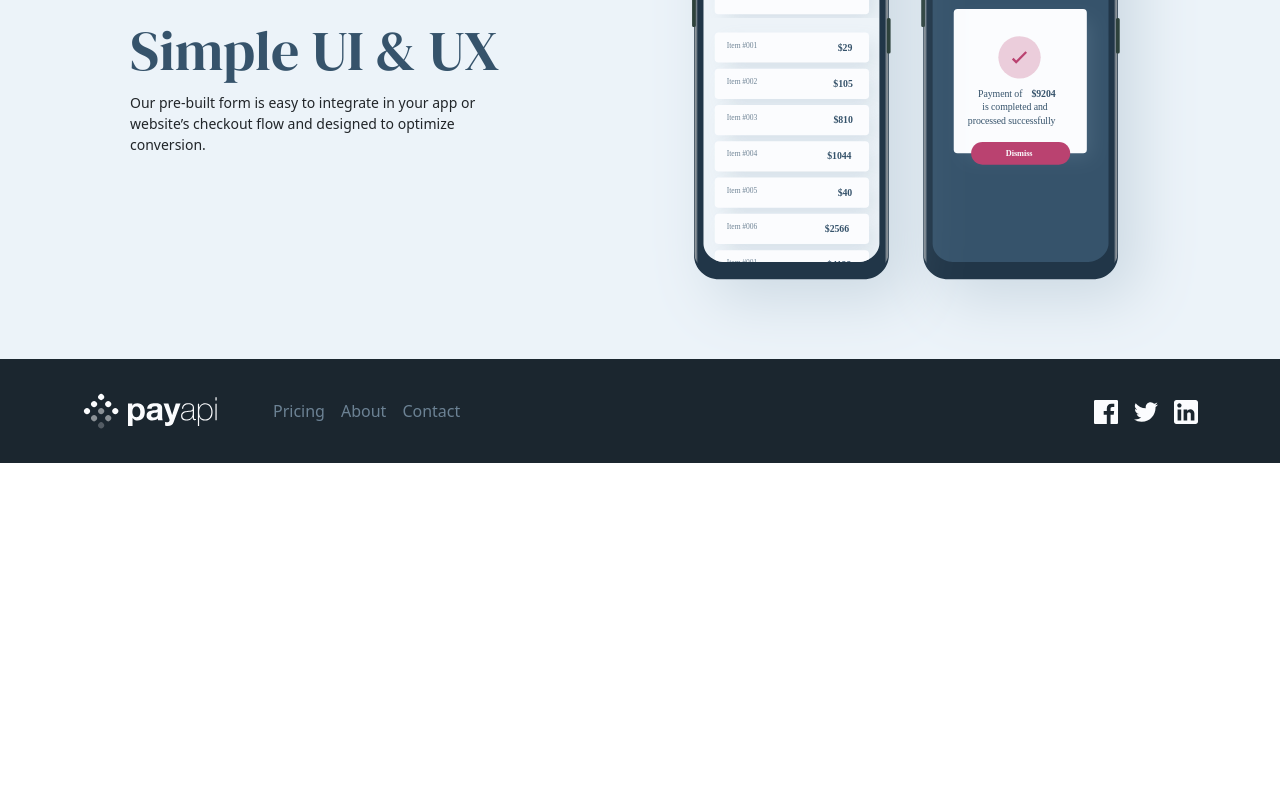
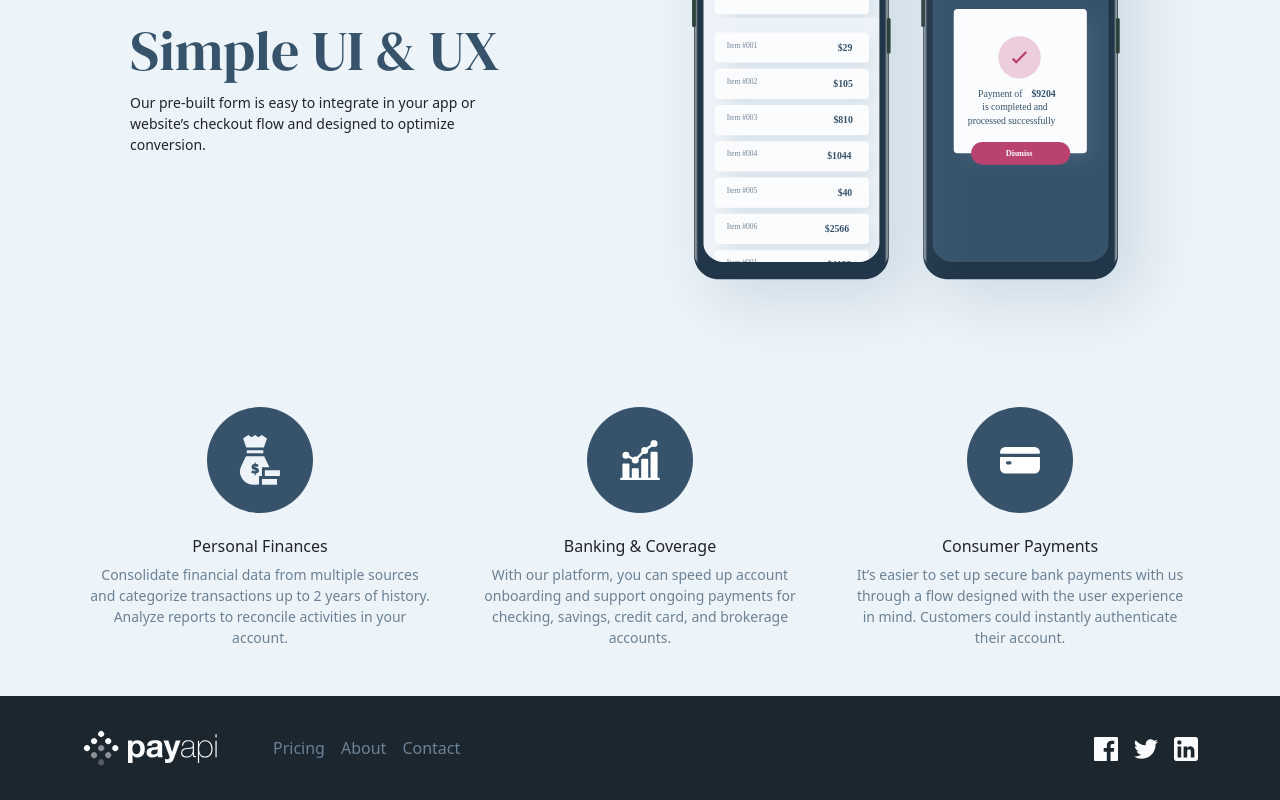
Before and after one commit to ShaimaaAKamal/payApi, a React (Create React App) app: page / in a window 1280 px wide. Shown: the part 1790-2590 px from the top of the page. Before the commit the page ends 2253 px from the top, so only its background shows below. Built offline with nearby package versions, Linux system fonts and the light colour scheme.

Commit message:
implement homecard components and add it to home component

```diff
--- a/src/Components/Home/Home.jsx
+++ b/src/Components/Home/Home.jsx
@@ -3,14 +3,48 @@ import EasyImplement from './EasyImplement/EasyImplement';
 import HomeHeading from './HomeHeading/HomeHeading';
 import SimpleUi from './SimpleUi/SimpleUi';
 import WhoWork from './WhoWork/WhoWork';
+import HomeCard from './HomeCard/HomeCard';
+import financeImage from '../../assets/home/desktop/icon-personal-finances.svg';
+import paymentImage from '../../assets/home/desktop/icon-consumer-payments.svg';
+import coverageImage from '../../assets/home/desktop/icon-banking-and-coverage.svg';
+
 
 export default function Home() {
+  const titles=['Personal Finances','Banking & Coverage','Consumer Payments'];
+  const descriptions=[
+  `Consolidate financial data from multiple sources and categorize transactions up to 2 years of history. Analyze reports to reconcile activities in your account.`
+    ,`With our platform, you can speed up account onboarding and support ongoing payments for checking, savings, credit card, and brokerage accounts.`
+    ,`It’s easier to set up secure bank payments with us through a flow designed with the user experience in mind. Customers could instantly authenticate their account.`
+  ]
+  const Images=[financeImage,coverageImage,paymentImage]
   return (
     <>
       <HomeHeading/>
       <WhoWork/>
       <EasyImplement/>
       <SimpleUi/>
+      <div className="container-md py-5">
+         <div className="row gy-5">
+          {
+            titles.map((title,index)=>    <div className="col-md-4" key={index}>
+                <HomeCard image={Images[index]} title={title}>
+                  {descriptions[index]}
+                </HomeCard>
+            </div> )
+          }
+
+            {/* <div className="col-md-4">
+                <HomeCard image={coverageImage} title='Banking & Coverage'>
+                  With our platform, you can speed up account onboarding and support ongoing payments for checking, savings, credit card, and brokerage accounts.
+                </HomeCard>
+            </div>
+            <div className="col-md-4">
+                <HomeCard image={paymentImage} title='Consumer Payments'>
+                  It’s easier to set up secure bank payments with us through a flow designed with the user experience in mind. Customers could instantly authenticate their account.
+                </HomeCard>
+            </div> */}
+         </div>
+      </div>
     </>
   )
 }
--- /dev/null
+++ b/src/Components/Home/HomeCard/HomeCard.jsx
@@ -0,0 +1,13 @@
+import React from 'react';
+
+export default function HomeCard({image,title,children}) {
+  return (
+    <div className='text-center'>
+       <div className='mb-4'>
+         <img src={image} alt={title} />
+       </div>
+        <h6 className='textSansBlue'>{title}</h6>
+        <p className='mb-0 px-5 px-md-2 px-5 small textLightBlue'>{children}</p>
+    </div>
+  )
+}
```
